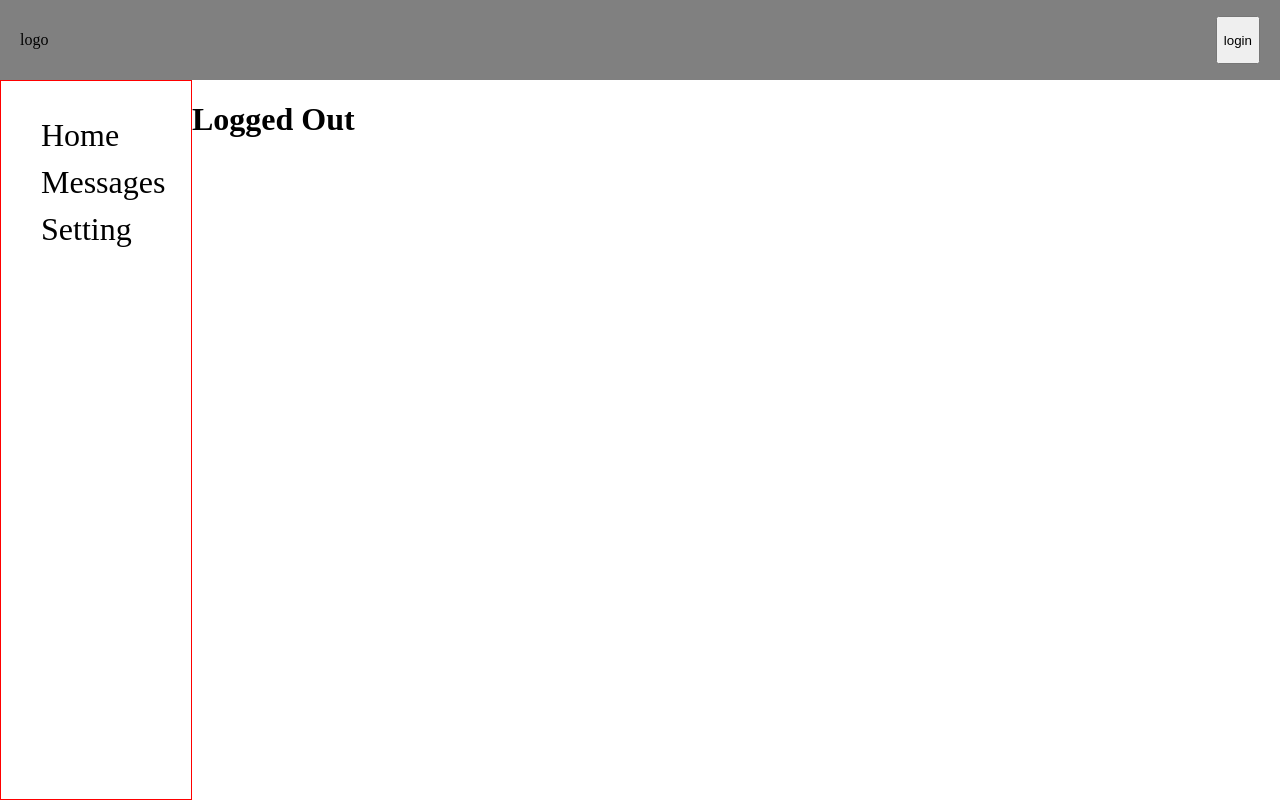
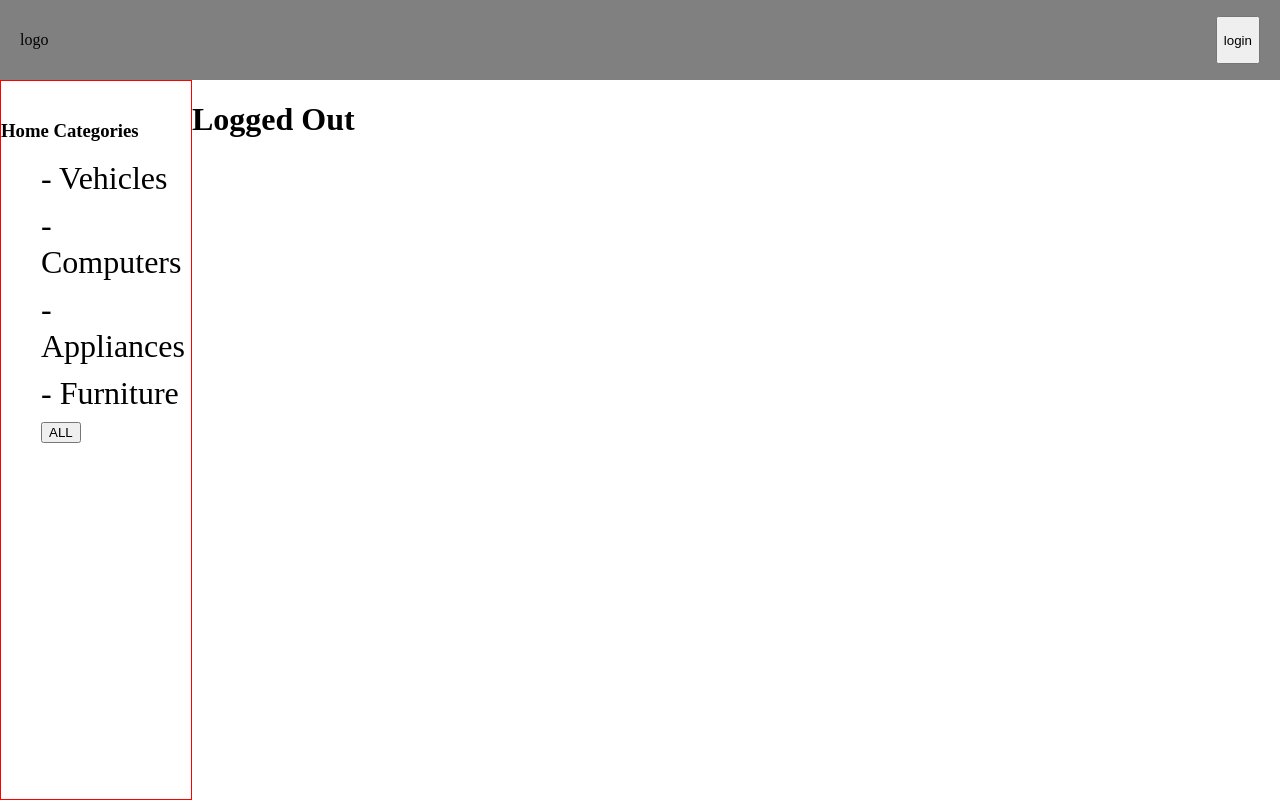
Before and after one commit to ArthurL808/consume-more-stuff, a React (Create React App) app: page / in a window 1280 px wide. Built offline with nearby package versions, Linux system fonts and the light colour scheme.

Commit message:
edits sidebar content to be correct for the auth and unauth modes

```diff
--- a/src/Components/Sidebar/Sidebar.jsx
+++ b/src/Components/Sidebar/Sidebar.jsx
@@ -1,15 +1,28 @@
-import React from 'react';
+import React, { Fragment } from 'react';
 import styles from './Sidebar.module.scss';
 
 const Sidebar = ({ isAuth }) => {
     return (
         <div className={styles.sidebar}>
+            {!isAuth && <h3>Home Categories</h3>}
             <ul className={styles.sidebar_links}>
-                <li>Home</li>
-                <li>Messages</li>
-                <li>Setting</li>
+                {isAuth ?
+                    <Fragment>
+                        <li>Home</li>
+                        <li>Messages</li>
+                        <li>Setting</li>
+                        <button>new</button>
+                    </Fragment> :
+                    <Fragment>
+                        <li>- Vehicles</li>
+                        <li>- Computers</li>
+                        <li>- Appliances</li>
+                        <li>- Furniture</li>
+                        <button>ALL</button>
+                    </Fragment>
+                }
 
-                {isAuth && <button>new</button>}
+
             </ul>
         </div>
     )
```
